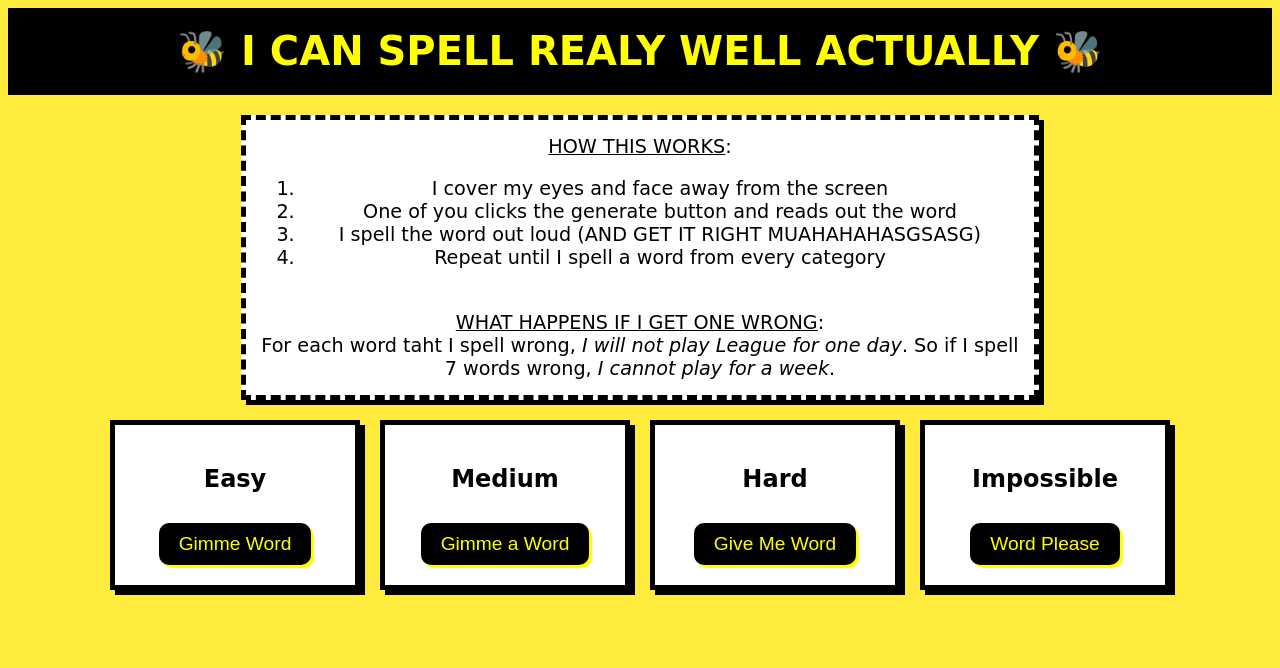
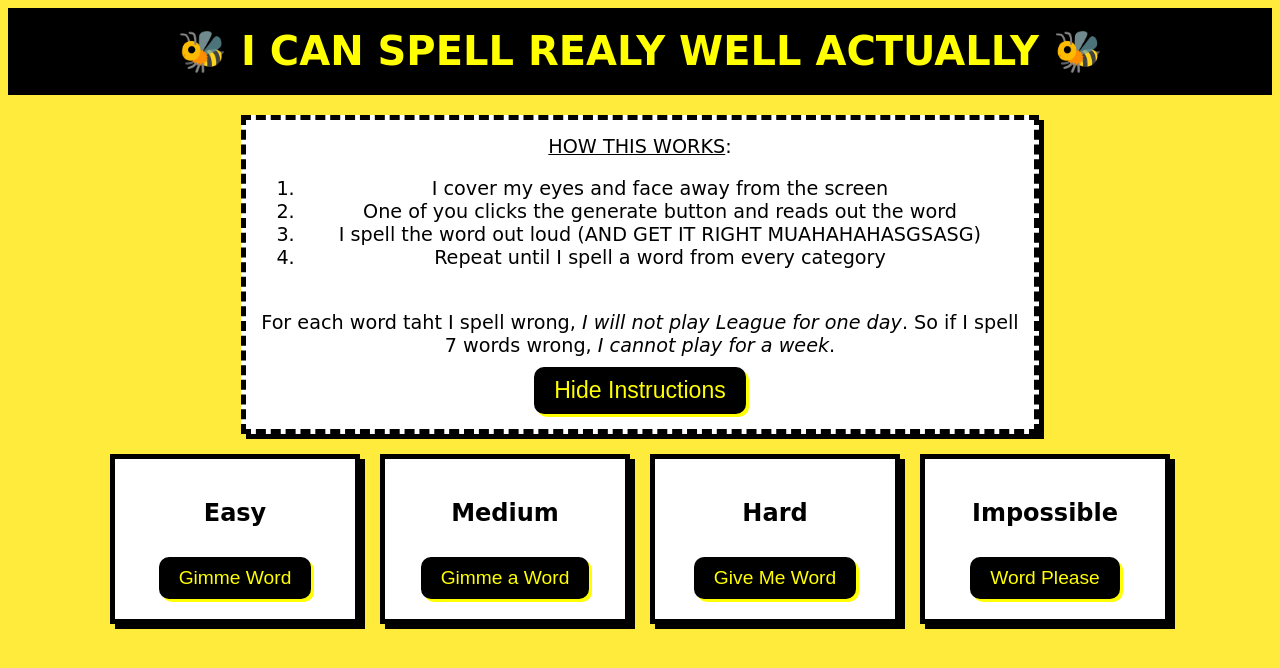
Before and after one commit to devinponciano/devin.com, a Jekyll site: the page built from _posts/2024-04-01-Spelling_Bee_Page.md, in a window 1280 px wide. Shown: the top 668 px of the page. Built offline with Jekyll 4.4.1, drawn with Linux system fonts in a browser that asks for light colours; some of the changed lines change nothing that is shown.

Commit message:
trying a bit of funny js

```diff
--- a/_posts/2024-04-01-Spelling_Bee_Page.md
+++ b/_posts/2024-04-01-Spelling_Bee_Page.md
@@ -70,7 +70,7 @@
 <body>
     <h1>🐝 I CAN SPELL REALY WELL ACTUALLY 🐝</h1>
     <div class="instructions">
-        <div>
+        <div id="instructions-container">
             <u>HOW THIS WORKS</u>:
             <ol style="justify-content: left;">
                 <li>I cover my eyes and face away from the screen</li>
@@ -79,9 +79,9 @@
                 <li>Repeat until I spell a word from every category</li>
             </ol>
             <br>
-            <u>WHAT HAPPENS IF I GET ONE WRONG</u>:<br>
             For each word taht I spell wrong, <em>I will not play League for one day</em>. So if I spell 7 words wrong, <em>I cannot play for a week</em>.
         </div>
+        <button onclick="toggleInstructions()">Hide Instructions</button>
     </div>
     <div class="sections-container">
         <div class="section">
@@ -102,3 +102,19 @@
         </div>
     </div>
 </body>
+
+<script>
+    // page globals for tracking states
+    let instructionsShown = true
+
+    // function to toggle the instructions
+    function toggleInstructions() {
+        if (instructionsShown) {
+            document.getElementById("instructions-container").style.display = 'none';
+            instructionsShown = false
+        } else {
+            document.getElementById("instructions-container").style.display = 'block';
+            instructionsShown = true
+        }
+    }
+</script>
```
